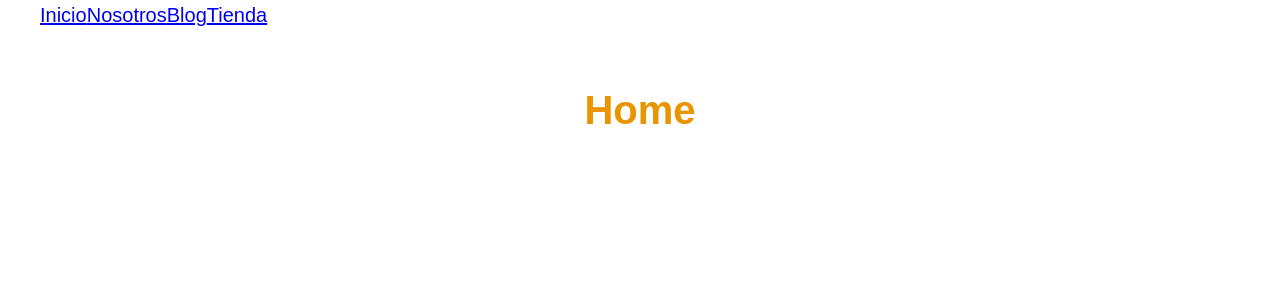
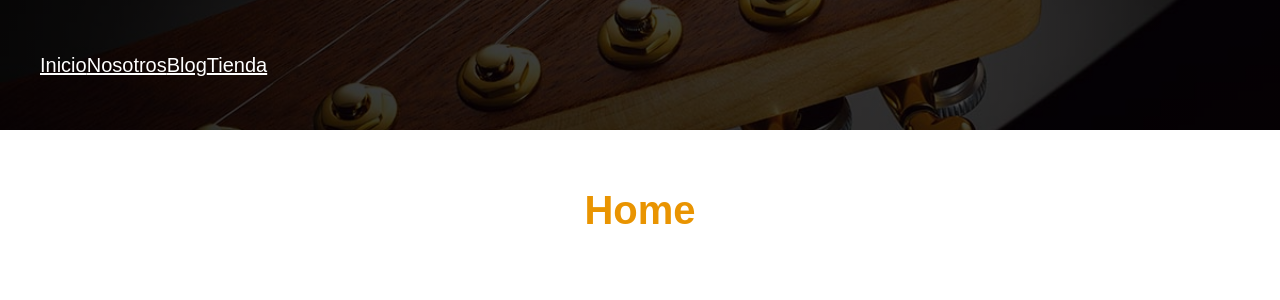
Before and after one commit to larturi/nextjs-v12-guitarla, a Next.js app: page / in a window 1280 px wide. Shown: the top 300 px of the page. Built offline with nearby package versions, Linux system fonts and the light colour scheme.

Commit message:
Add css Header

```diff
--- a/components/Header.jsx
+++ b/components/Header.jsx
@@ -1,14 +1,15 @@
 import Link from "next/link";
+import styles from "../styles/Header.module.css";
 
 const Header = () => {
   return (
-    <header>
+    <header className={styles.header}>
         <div className="contenedor">
             <div>
 
             </div>
 
-            <nav>
+            <nav className={styles.navegacion}>
                 <Link href="/">Inicio</Link>
                 <Link href="/nosotros">Nosotros</Link>
                 <Link href="/blog">Blog</Link>
--- /dev/null
+++ b/styles/Header.module.css
@@ -0,0 +1,10 @@
+ .header {
+     background-image: linear-gradient(to right, rgba(0, 0, 0, 0.8), rgba(0, 0, 0, 0.7)), url('../public/img/header.jpg');
+     padding: 5rem  0;
+     background-size: cover;
+     background-position: 50%;
+ }
+
+ .navegacion a {
+     color: white;
+ }
```
